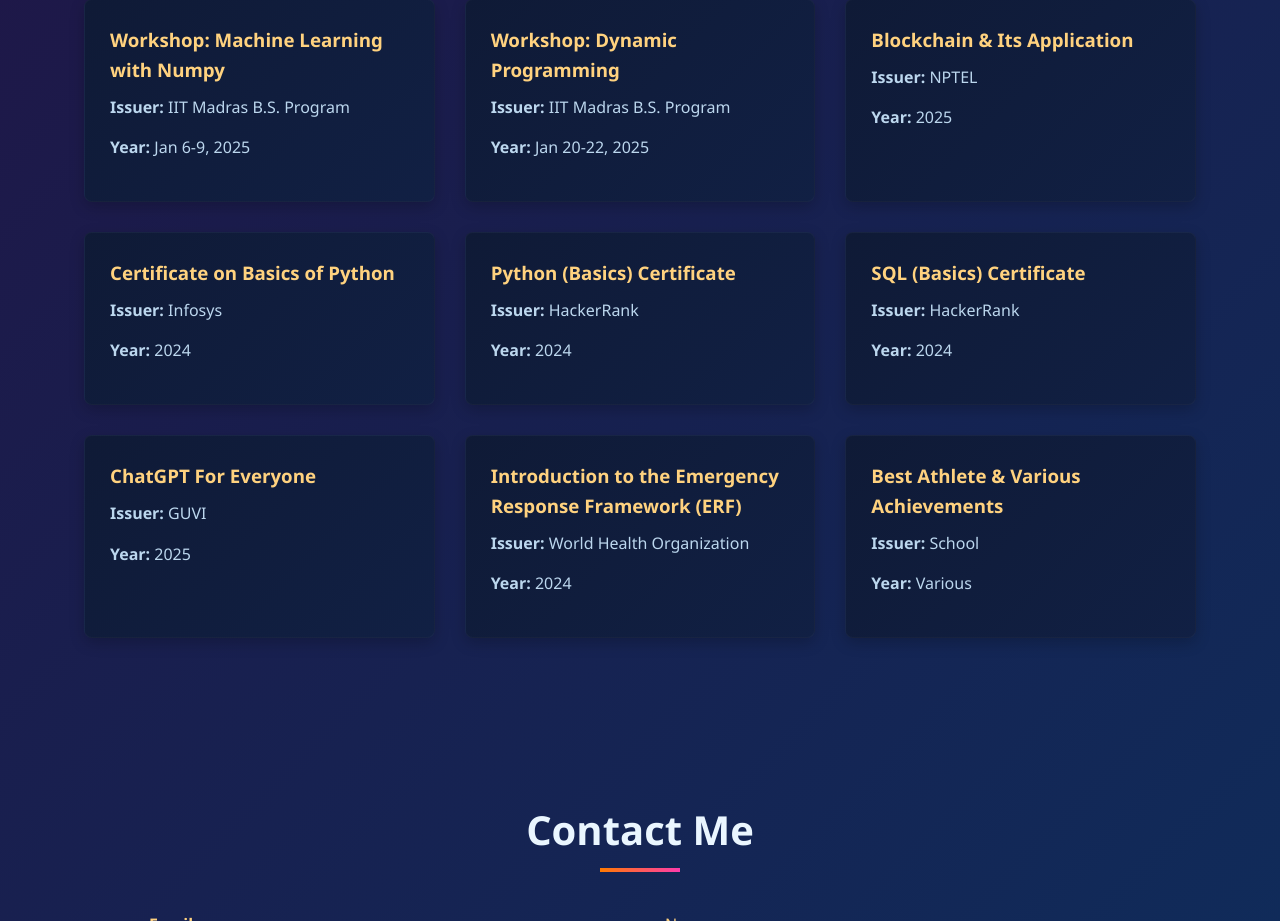
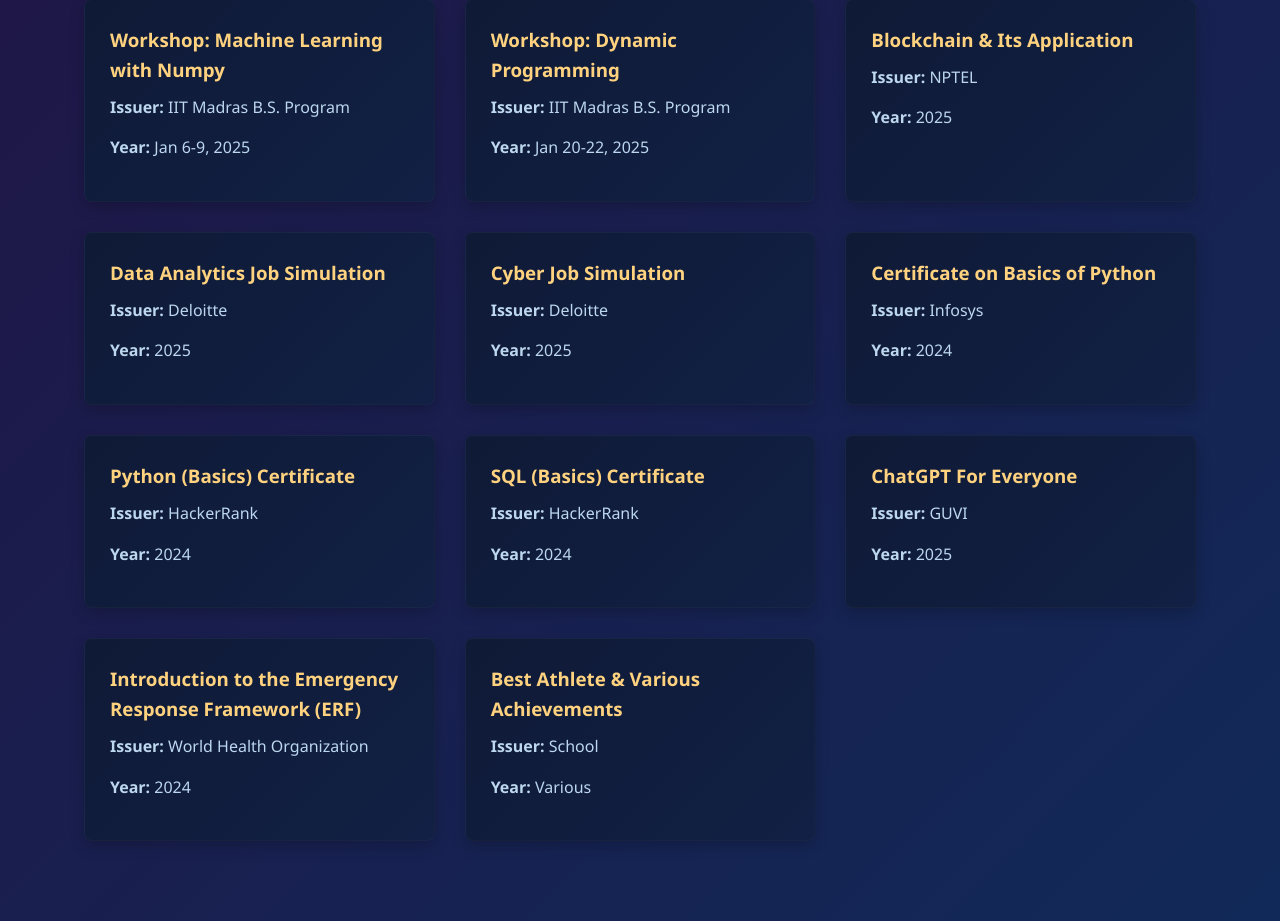
Before and after one commit to 23f2002668/Portfolio, a Flask app: page / in a window 1280 px wide. Shown: the part 5579-6500 px from the top of the page. Run offline with Flask 3, Linux system fonts and the light colour scheme; parts of the project's set-up code (start-up, migrations or seed data) failed here and were passed over; some libraries are stand-ins or nearby versions.

Commit message:
Update index.html

```diff
--- a/templates/index.html
+++ b/templates/index.html
@@ -1061,6 +1061,16 @@
                     <p><strong>Year:</strong> 2025</p>
                 </div>
                 <div class="cert-card">
+                    <h3>Data Analytics Job Simulation</h3>
+                    <p><strong>Issuer:</strong> Deloitte</p>
+                    <p><strong>Year:</strong> 2025</p>
+                </div>
+                <div class="cert-card">
+                    <h3>Cyber Job Simulation</h3>
+                    <p><strong>Issuer:</strong> Deloitte</p>
+                    <p><strong>Year:</strong> 2025</p>
+                </div>
+                <div class="cert-card">
                     <h3>Certificate on Basics of Python</h3>
                     <p><strong>Issuer:</strong> Infosys</p>
                     <p><strong>Year:</strong> 2024</p>
```
